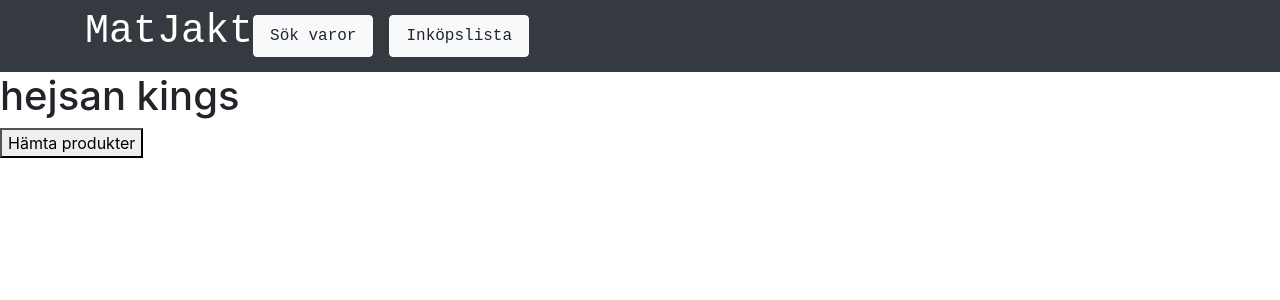
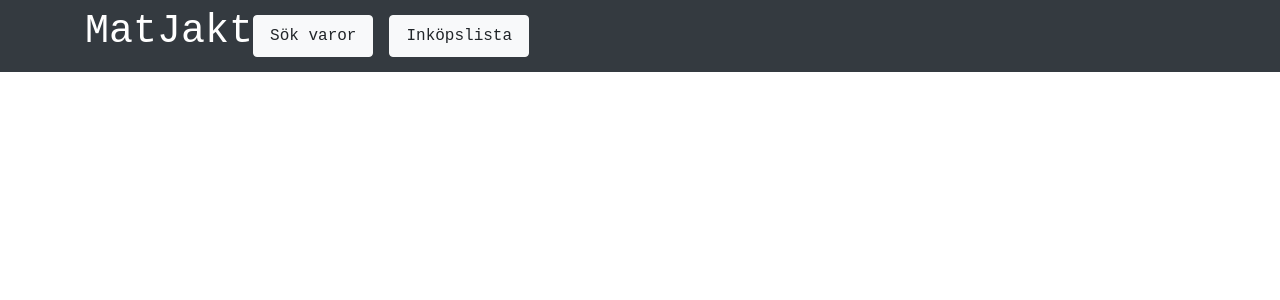
Before and after one commit to Andreingvarsson/MatJakt, a React (Create React App) app: page / in a window 1280 px wide. Shown: the top 300 px of the page. Built offline with nearby package versions, Linux system fonts and the light colour scheme.

Commit message:
changed home route Andreas ,andre, viktor

```diff
--- a/src/App.js
+++ b/src/App.js
@@ -25,8 +25,7 @@ function App() {
           <StoreContext>
             <ProductContext>
             <Switch>
-              <Route exact path="/" component={home} />
-              <Route path="/sok-varor" component={GrocerySearchPage} />
+              <Route exact path="/hem" component={GrocerySearchPage} />
               <Route path="/inkopslista" component={ProductListPage}/>
             </Switch>
             </ProductContext>
--- a/src/Components/Header.js
+++ b/src/Components/Header.js
@@ -23,7 +23,7 @@ const Header = (props) => {
       <span className="navbar-toggler-icon"></span>
     </button>
     <div className="collapse navbar-collapse " id="links">
-      <Link className="nav-link btn btn-light monospace-font" to="/sok-varor">Sök varor</Link>
+      <Link className="nav-link btn btn-light monospace-font" to="/hem">Sök varor</Link>
       <Link className="nav-link btn btn-light monospace-font ml-3" to="/inkopslista">Inköpslista<span></span></Link>
 
     </div>
```
